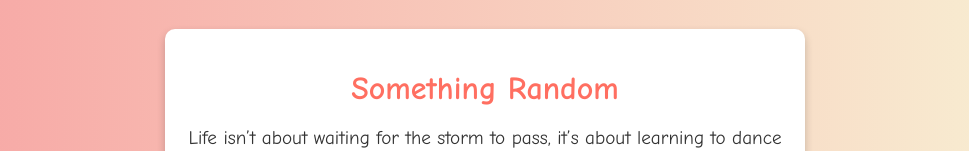
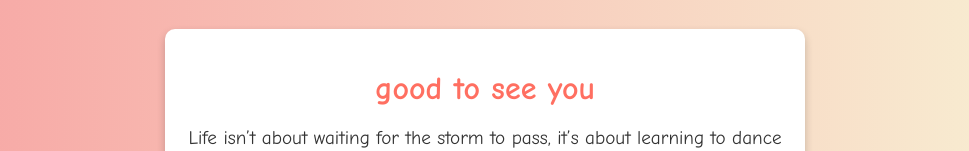
Before and after one commit to pao-lol/some-random-shi, a plain HTML site: page index.html in a window 1280 px wide. Shown: the part 257-408 px from the top of the page, without its empty margins (155-1124 px from the left). Drawn offline with Linux system fonts and the light colour scheme.

Commit message:
Add files via upload
bored again

```diff
--- a/index.html
+++ b/index.html
@@ -8,7 +8,7 @@
 </head>
 <body>
     <div class="container">
-        <h1>Something Random</h1>
+        <h1>good to see you</h1>
         <div id="quote-box">
             <p id="quote">Loading...</p>
             <button onclick="newQuote()">just click it</button>
--- a/styles.css
+++ b/styles.css
@@ -23,7 +23,7 @@ h1 {
     color: #ff6f61;
     font-size: 2rem;
     margin-bottom: 20px;
-    font-family: 'Comic Sans MS', cursive, sans-serif;
+    font-family: 'Comic Sans MS', sans-serif;
 }
 
 #quote-box {
@@ -34,7 +34,7 @@ h1 {
     font-size: 1.2rem;
     color: #333;
     margin-bottom: 20px;
-    font-family: 'Comic Sans MS', cursive, sans-serif;
+    font-family: 'Comic Sans MS', sans-serif;
 }
 
 button {
```
